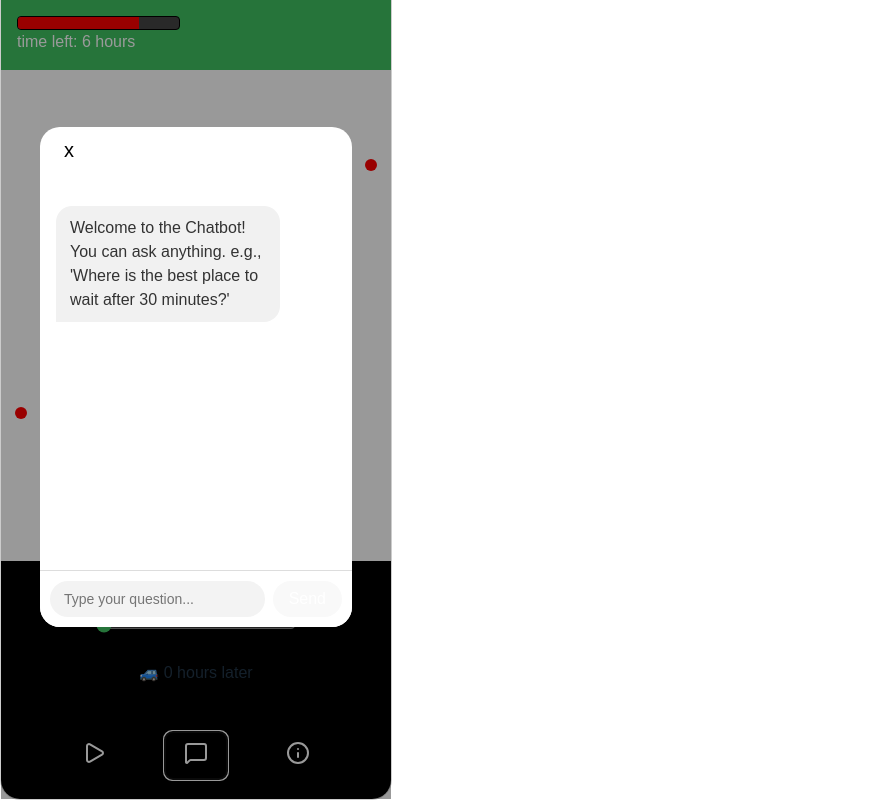
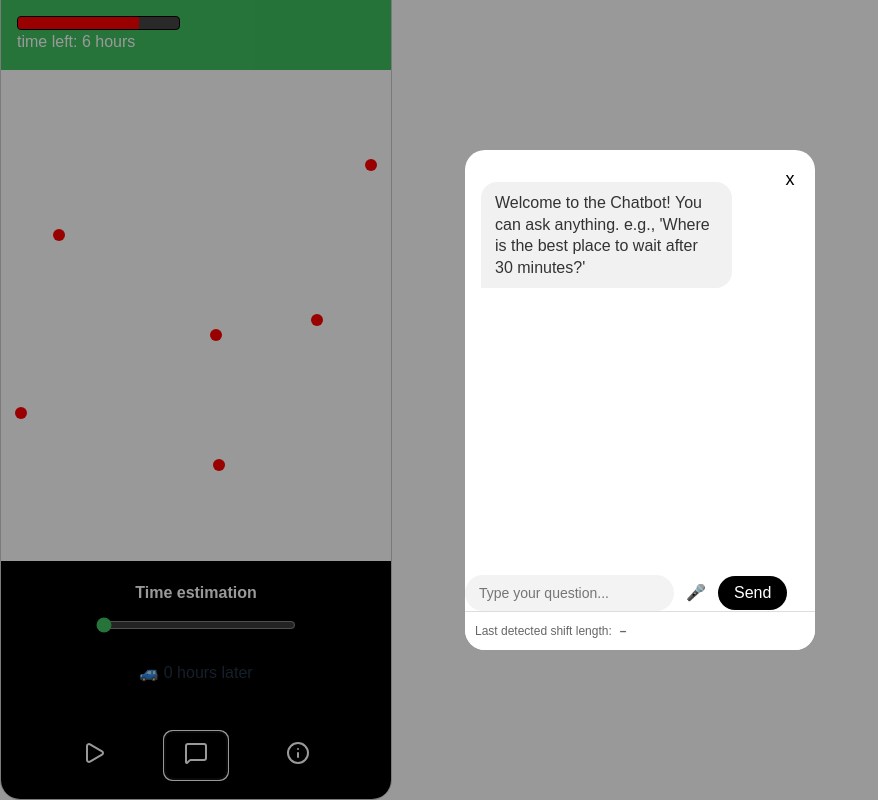
Before and after one commit to seoeunwon/restandquest, a React (Vite) app: page /main in a window 1280 px wide. Both pictures are taken after a click on the button 196 px from the left and 801 px from the top of the page. Shown: the part 46-846 px from the top of the page, without its empty margins (0-878 px from the left). Built offline with nearby package versions, Linux system fonts and the light colour scheme; the HTML template or start-up script is replaced by a standard one.

Commit message:
Added speech-to-text chatbot ability

```diff
--- a/src/pages/chatbot.css
+++ b/src/pages/chatbot.css
@@ -1,7 +1,7 @@
+/* === Overlay & container === */
 .popup-overlay {
-  position: absolute;
-  width: 390px;
-  height: 844px;
+  position: fixed;              /* was absolute */
+  inset: 0;                     /* top:0; right:0; bottom:0; left:0 */
   background: rgba(0, 0, 0, 0.4);
   display: flex;
   align-items: center;
@@ -19,8 +19,10 @@
   display: flex;
   flex-direction: column;
   overflow: hidden;
+  position: relative;           /* for the close button */
 }
 
+/* === Messages === */
 .chat-messages {
   flex: 1;
   padding: 16px;
@@ -28,6 +30,7 @@
   display: flex;
   flex-direction: column;
   gap: 10px;
+  scrollbar-width: thin;
 }
 
 .user-msg {
@@ -37,6 +40,7 @@
   padding: 10px 14px;
   border-radius: 16px 16px 0 16px;
   max-width: 70%;
+  line-height: 1.35;
 }
 
 .bot-msg {
@@ -46,6 +50,23 @@
   padding: 10px 14px;
   border-radius: 16px 16px 16px 0;
   max-width: 70%;
+  line-height: 1.35;
+}
+
+/* live interim speech bubble */
+.user-msg--interim {
+  opacity: 0.7;
+  font-style: italic;
+}
+
+/* === Input row === */
+.popup-content > div:last-of-type {
+  display: flex;
+  padding: 10px;
+  gap: 8px;
+  background: #fff;
+  border-top: 1px solid #ddd;
+  align-items: center;
 }
 
 .popup-content input {
@@ -59,32 +80,56 @@
   font-size: 14px;
 }
 
-.popup-content > div:last-of-type {
-  display: flex;
-  padding: 10px;
-  gap: 8px;
-  background: #fff;
-  border-top: 1px solid #ddd;
-}
-
+/* === Buttons === */
 .popup-content button {
   border: none;
   cursor: pointer;
   transition: 0.2s ease;
 }
 
-.popup-content button:not(.popup-close) {
-  background: #black;
+.popup-content button:not(.popup-close):not(.mic-btn) {
+  background: black;            /* fixed from '#black' */
   color: white;
   padding: 8px 16px;
   border-radius: 20px;
   font-weight: 500;
 }
 
+/* close button in the corner */
 .popup-close {
-  width: 15%;
+  position: absolute;
+  top: 8px;
+  right: 8px;
+  width: 36px;
+  height: 36px;
+  display: grid;
+  place-items: center;
   background: white;
   color: black;
-  font-size: 20px;
+  font-size: 18px;
   border-radius: 50%;
+  border: 1px solid #eee;
 }
+
+/* mic button */
+.mic-btn {
+  padding: 0 10px;
+  height: 36px;
+  border-radius: 18px;
+  border: 1px solid #ddd;
+  background: #fff;
+  min-width: 44px;              /* touch target */
+}
+
+.mic-btn--on {
+  outline: 2px solid #ff7a59;   /* recording state */
+  outline-offset: 2px;
+  background: #fff5f1;
+}
+
+/* optional hint under input row */
+.last-hours-hint {
+  padding: 0 12px 10px;
+  font-size: 12px;
+  color: #666;
+}
--- a/src/pages/chatbot.tsx
+++ b/src/pages/chatbot.tsx
@@ -1,32 +1,177 @@
-import React, { useState, useEffect } from "react";
+import React, { useEffect, useRef, useState } from "react";
 import "./chatbot.css";
 
 type ChatPopupProps = {
   onClose: () => void;
+  onHoursDetected?: (hours: number, transcript: string) => void; // NEW: lift value to parent if needed
 };
 
-const ChatPopup: React.FC<ChatPopupProps> = ({ onClose }) => {
+// ---------------- Helpers ----------------
+function supportsSpeechRecognition(): boolean {
+  return (
+      typeof window !== "undefined" &&
+      (window.SpeechRecognition !== undefined ||
+          window.webkitSpeechRecognition !== undefined)
+  );
+}
+
+function parseHoursFromText(text: string): number | null {
+  const cleaned = text.toLowerCase().trim();
+
+  // numeric first: "2", "2.5 hours", "1 hr"
+  const numMatch = cleaned.match(/(\d+(?:\.\d+)?)\s*(hour|hours|hr|hrs)?\b/);
+  if (numMatch) return parseFloat(numMatch[1]);
+
+  // words: "two", "two and a half", "one and quarter"
+  const numberWords: Record<string, number> = {
+    zero: 0, one: 1, two: 2, three: 3, four: 4, five: 5,
+    six: 6, seven: 7, eight: 8, nine: 9, ten: 10,
+    eleven: 11, twelve: 12,
+  };
+  const fracWords: Record<string, number> = {
+    half: 0.5,
+    quarter: 0.25,
+    "three quarters": 0.75,
+  };
+
+  const andFrac = cleaned.match(
+      /\b([a-z]+)\s+(?:and\s+)?(?:a\s+)?(half|quarter|three quarters)\b/
+  );
+  if (andFrac) {
+    const base = numberWords[andFrac[1]];
+    const frac = fracWords[andFrac[2]];
+    if (typeof base === "number" && typeof frac === "number") return base + frac;
+  }
+
+  const wordMatch = cleaned.match(
+      /\b(zero|one|two|three|four|five|six|seven|eight|nine|ten|eleven|twelve)\b/
+  );
+  if (wordMatch) return numberWords[wordMatch[1]];
+
+  return null;
+}
+
+// Centralized handler used by BOTH speech and typed input
+function processUtterance(
+    text: string,
+    setMessages: React.Dispatch<React.SetStateAction<string[]>>,
+    setLastHours: React.Dispatch<React.SetStateAction<number | null>>,
+    onHoursDetected?: (hours: number, transcript: string) => void
+) {
+  setMessages(prev => [...prev, `You: ${text}`]);
+
+  const hours = parseHoursFromText(text);
+  setLastHours(hours);
+
+  if (hours !== null) {
+    if (onHoursDetected) onHoursDetected(hours, text);
+    setMessages(prev => [
+      ...prev,
+      `Bot: Detected ${hours} hour${hours === 1 ? "" : "s"}.`,
+    ]);
+  } else {
+    setMessages(prev => [...prev, "Bot: I didn’t catch a number of hours there."]);
+  }
+}
+
+// ---------------- Component ----------------
+const ChatPopup: React.FC<ChatPopupProps> = ({ onClose, onHoursDetected }) => {
   const [input, setInput] = useState("");
   const [messages, setMessages] = useState<string[]>([]);
+  const [supported, setSupported] = useState(false);
+  const [listening, setListening] = useState(false);
+  const [interimText, setInterimText] = useState("");
+  const [lastHours, setLastHours] = useState<number | null>(null);
 
+  const recognitionRef = useRef<SpeechRecognition | null>(null);
+
+  // initial welcome
   useEffect(() => {
     setMessages([
       "Bot: Welcome to the Chatbot! You can ask anything. e.g., 'Where is the best place to wait after 30 minutes?'",
     ]);
   }, []);
 
+  // set up speech recognition
+  useEffect(() => {
+    const ok = supportsSpeechRecognition();
+    setSupported(ok);
+    if (!ok) return;
+
+    const SR = window.SpeechRecognition ?? window.webkitSpeechRecognition;
+    if (!SR) return;
+
+    const recog = new SR();
+    recog.lang = "en-US";
+    recog.interimResults = true;
+    recog.maxAlternatives = 1;
+    recog.continuous = false;
+
+    recog.onstart = () => {
+      setListening(true);
+      setInterimText("");
+    };
+
+    recog.onresult = (event: SpeechRecognitionEvent) => {
+      const lastIdx = event.results.length - 1;
+      const result = event.results[lastIdx];
+      const transcript = result[0].transcript;
+      const isFinal = result.isFinal;
+
+      if (!isFinal) {
+        setInterimText(transcript);
+        return;
+      }
+
+      setInterimText("");
+      processUtterance(transcript, setMessages, setLastHours, onHoursDetected);
+    };
+
+    recog.onerror = (e: SpeechRecognitionErrorEvent) => {
+      console.error("Speech recognition error:", e.error, e.message);
+      setListening(false);
+      setInterimText("");
+      setMessages(prev => [
+        ...prev,
+        "Bot: (mic error — try again or check permissions)",
+      ]);
+    };
+
+    recog.onend = () => setListening(false);
+
+    recognitionRef.current = recog;
+
+    return () => {
+      try {
+        recog.abort();
+      } catch {
+        /* ignore */
+      }
+    };
+  }, [onHoursDetected]);
+
   const handleSend = () => {
-    if (!input) return;
-    setMessages([...messages, `You: ${input}`, `Bot: work in progress...`]);
+    const text = input.trim();
+    if (!text) return;
+    processUtterance(text, setMessages, setLastHours, onHoursDetected);
     setInput("");
+  };
+
+  const startListening = () => {
+    recognitionRef.current?.start();
+  };
+
+  const stopListening = () => {
+    recognitionRef.current?.stop();
   };
 
   return (
       <div className="popup-overlay" onClick={onClose}>
-      <div className="popup-content" onClick={(e) => e.stopPropagation()}>
+        <div className="popup-content" onClick={e => e.stopPropagation()}>
           <button className="popup-close" onClick={onClose}>
             x
           </button>
+
           <div className="chat-messages">
             {messages.map((msg, idx) => {
               const isUser = msg.startsWith("You:");
@@ -36,16 +181,38 @@ const ChatPopup: React.FC<ChatPopupProps> = ({ onClose }) => {
                   </p>
               );
             })}
+            {listening && interimText && (
+                <p className="user-msg user-msg--interim">{interimText}</p>
+            )}
           </div>
 
-        <div>
+          <div className="chat-input-row">
             <input
                 type="text"
                 value={input}
-            onChange={(e) => setInput(e.target.value)}
+                onChange={e => setInput(e.target.value)}
                 placeholder="Type your question..."
+                onKeyDown={e => e.key === "Enter" && handleSend()}
             />
+
+            <button
+                className={`mic-btn ${listening ? "mic-btn--on" : ""}`}
+                onClick={listening ? stopListening : startListening}
+                disabled={!supported}
+                title={
+                  supported
+                      ? (listening ? "Stop listening" : "Start voice input")
+                      : "Speech recognition not supported"
+                }
+            >
+              {listening ? "■" : "🎤"}
+            </button>
+
             <button onClick={handleSend}>Send</button>
+          </div>
+
+          <div className="last-hours-hint">
+            Last detected shift length: <strong>{lastHours ?? "–"}</strong>
           </div>
         </div>
       </div>
```
Also changed, not shown: src/types/web-speech.d.ts (added, +50 -0 lines). Lines whose indentation alone changed are shown as unchanged.
